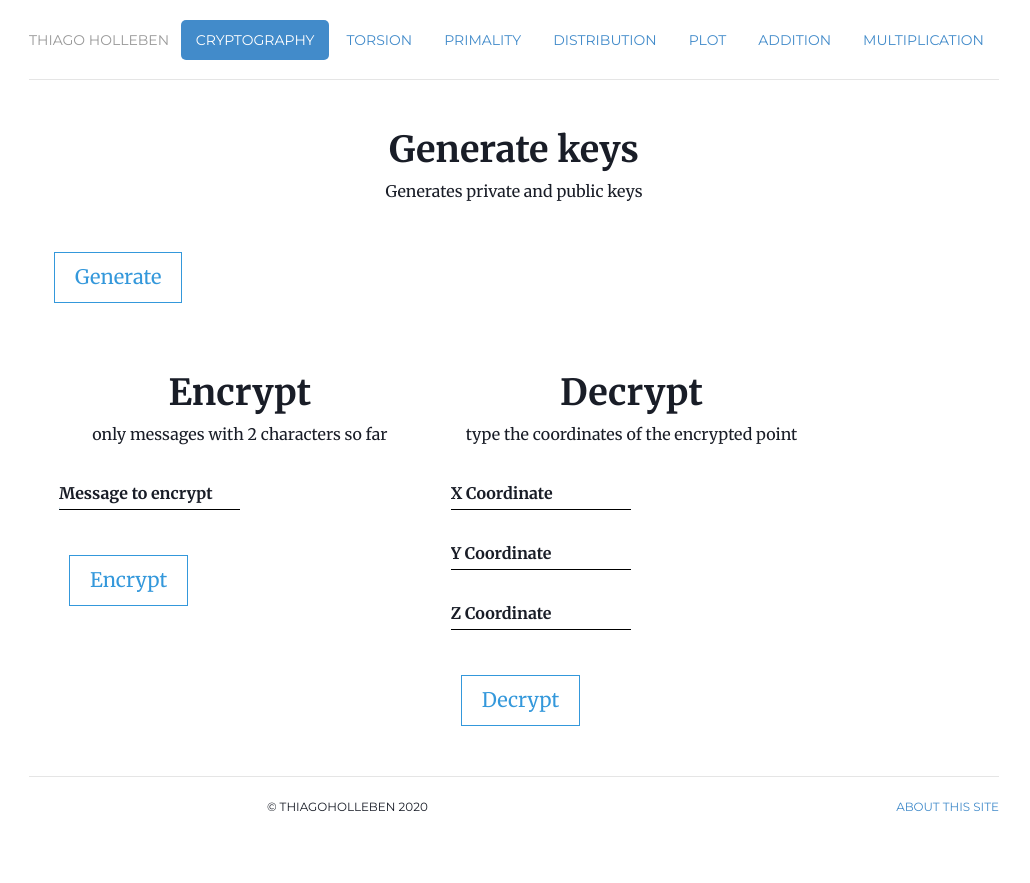
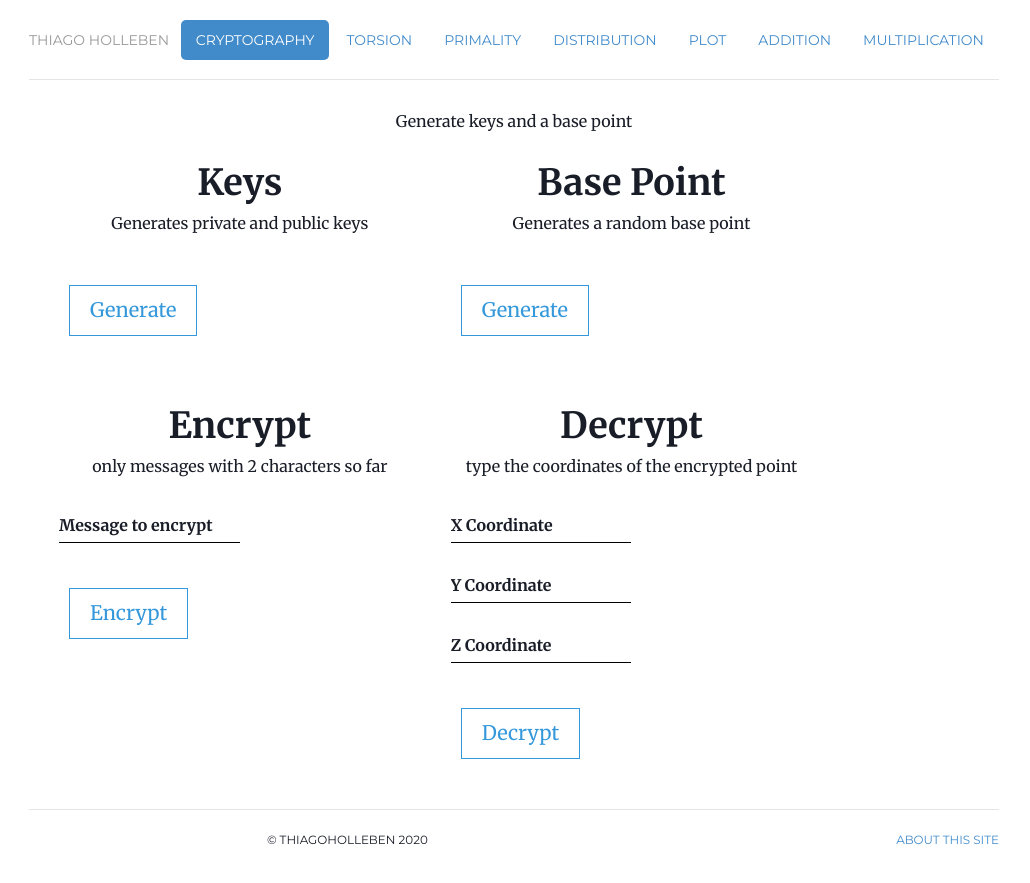
Before and after one commit to hollebenthiago/ecc, a Jekyll site: the page built from index_cryptography.html, in a window 1280 px wide. Shown: the top 883 px of the page, without its empty margins (126-1156 px from the left). Built offline with Jekyll 4.4.1, drawn with Linux system fonts in a browser that asks for light colours; a script that is not in the unit is left out.

Commit message:
generating base point

```diff
--- a/index_cryptography.html
+++ b/index_cryptography.html
@@ -9,9 +9,17 @@ description:  Elliptic Curve Cryptography.
 ---
 <!-- <div class="jumbotron"> -->
     <div class="container">
+        <div class='setup'>
+            <div class='intro'>
+                <p>Generate keys and a base point</p>
+            </div>
+
+            <div class='col-sm-5'>
+
                 <div class='title'>
-            <h1>Generate keys</h1>
+                    <h1>Keys</h1>
                 </div>
+
                 <div class='intro'>
                     <p>Generates private and public keys</p>
                 </div>
@@ -23,6 +31,27 @@ description:  Elliptic Curve Cryptography.
                 <div class='result'>
                     <p id='resultKeysPrivate'></p>
                     <p id='resultKeysPublic'></p>
+                </div>
+            </div>
+
+            <div class='col-sm-5'>
+
+                <div class='title'>
+                    <h1>Base Point</h1>
+                </div>
+
+                <div class='intro'>
+                    <p>Generates a random base point</p>
+                </div>
+
+                <div class='button'>
+                    <button class='resultButton' onclick='generateBasePoint();'>Generate</button>
+                </div>
+
+                <div class='result'>
+                    <p id='resultBasePoint'></p>
+                </div>
+            </div>
         </div>
 
         <div class='col-sm-5'>
--- a/js/crypt.js
+++ b/js/crypt.js
@@ -37,6 +37,33 @@ function stringtoInt(message) {
     return message_num
 }
 
+// generate keys
+function keys(curve) {
+    let a = Math.floor(Math.random() * cardinality);
+    while (gcd(a, cardinality) != 1) {
+        a = Math.floor(Math.random() * cardinality);
+    }
+    return [a, modInverse(a, curve.p)]
+}
+
+// generate base point
+function getRandomPoint(curve) {
+    let onCurve = false;
+    let a = BigInt(curve.equation[0]);
+    let b = BigInt(curve.equation[1]);
+    let p = curve.p;
+    while (!onCurve) {
+        let x = BigInt(Math.floor(Math.random() * p));
+        let s = (x * x * x + a * x + b) % BigInt(p);
+        console.log(x, s)
+        if (s == power_mod(s, (p + 1)/2, p) && x != BigInt(0)) {
+            let y = power_mod(s, (p + 1)/4, p)
+            onCurve = false;
+        }
+    }
+    return new Point(x, y, 1, E)
+}
+
 //encode message to point on elliptic curve
 function koblitz_encode(curve, message) {
     let a = BigInt(curve.equation[0]);
@@ -68,12 +95,3 @@ function koblitz_decode(point) {
     }
     return lst.join('')
 }
-
-// generate keys
-function keys(curve) {
-    let a = Math.floor(Math.random() * cardinality);
-    while (gcd(a, cardinality) != 1) {
-        a = Math.floor(Math.random() * cardinality);
-    }
-    return [a, modInverse(a, curve.p)]
-}
--- a/js/events.js
+++ b/js/events.js
@@ -173,7 +173,12 @@ function findTorsion() {
 function generateKeys() {
     let ks = keys(E);
     document.getElementById('resultKeysPrivate').innerHTML = 'Your private key is : '.concat(ks[0])
-    document.getElementById('resultKeysPublic').innerHTML = 'Your public key is : '.concat('[', ks[1], ', ', 00 , ', ', 00, ']')
+    document.getElementById('resultKeysPublic').innerHTML = 'Your public key is : '.concat(ks[1], 'P = ','[', 00, ', ', 00 , ', ', 1, ']')
+}
+
+function generateRandomPoint() {
+    let P = getRandomPoint(E);
+    document.getElementById('resultBasePoint').innerHTML = 'The base point is : '.concat('P = ','[', P.x, ', ', P.y , ', ', P.z, ']')
 }
 
 
```
Lines whose indentation alone changed are shown as unchanged.
